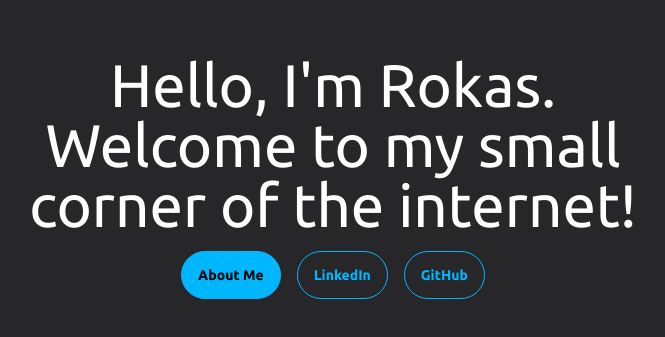
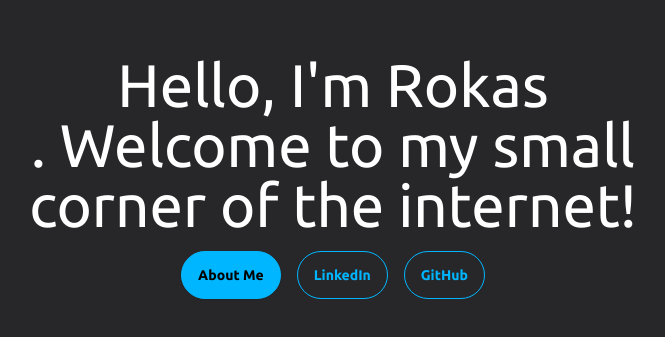
Before and after one commit to archlich03/spa-website, a Vue app: page / in a window 1280 px wide. Shown: the part 223-560 px from the top of the page, without its empty margins (307-972 px from the left). Built offline with nearby package versions, Linux system fonts and the light colour scheme.

Commit message:
Added H1 tag to home page

```diff
--- a/src/views/Home.vue
+++ b/src/views/Home.vue
@@ -10,7 +10,7 @@ onMounted(() => {
 <template>
     <div class="container mx-auto max-w-[700px] flex flex-col items-center justify-center min-h-screen space-y-4">
         <p class="text-center text-white text-bold text-6xl">
-            Hello, I'm Rokas. Welcome to my small corner of the internet!
+            <h1>Hello, I'm Rokas</h1>. Welcome to my small corner of the internet!
         </p>
         <HomeButtons />
     </div>
```
